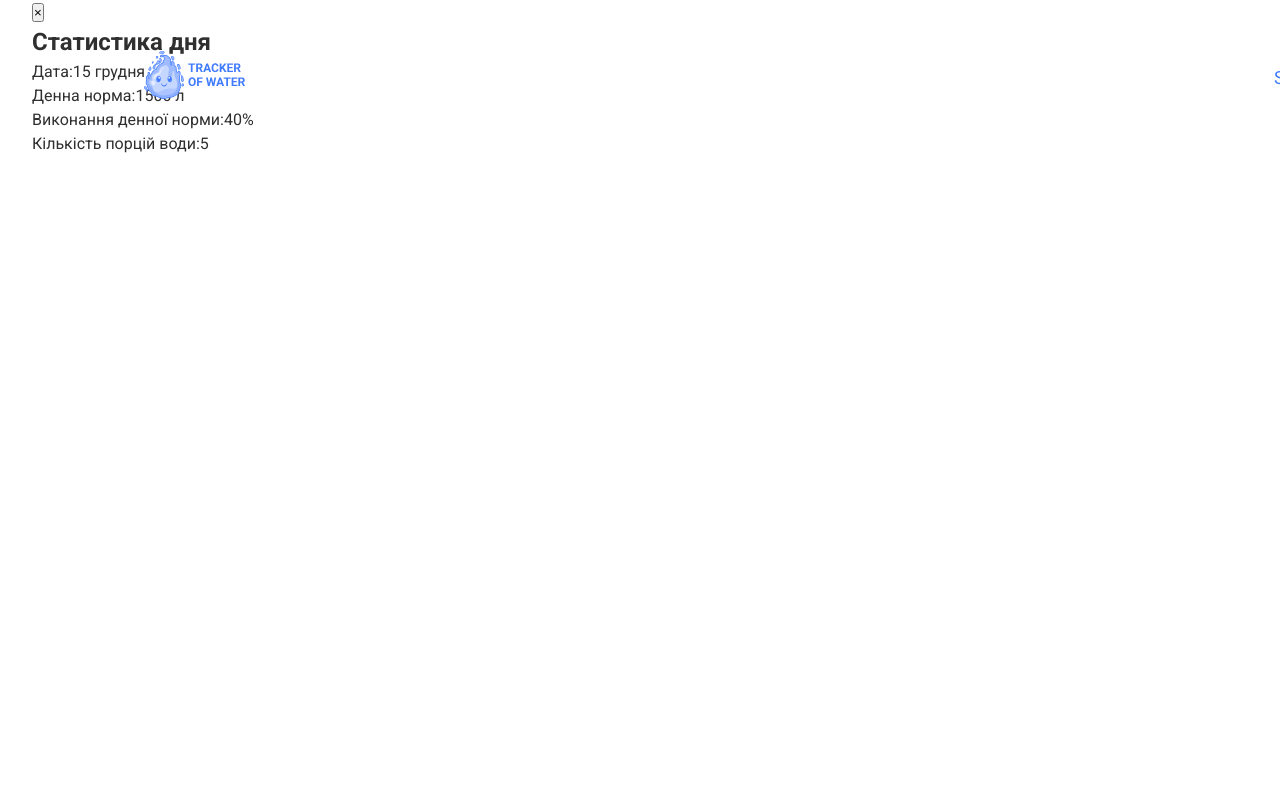
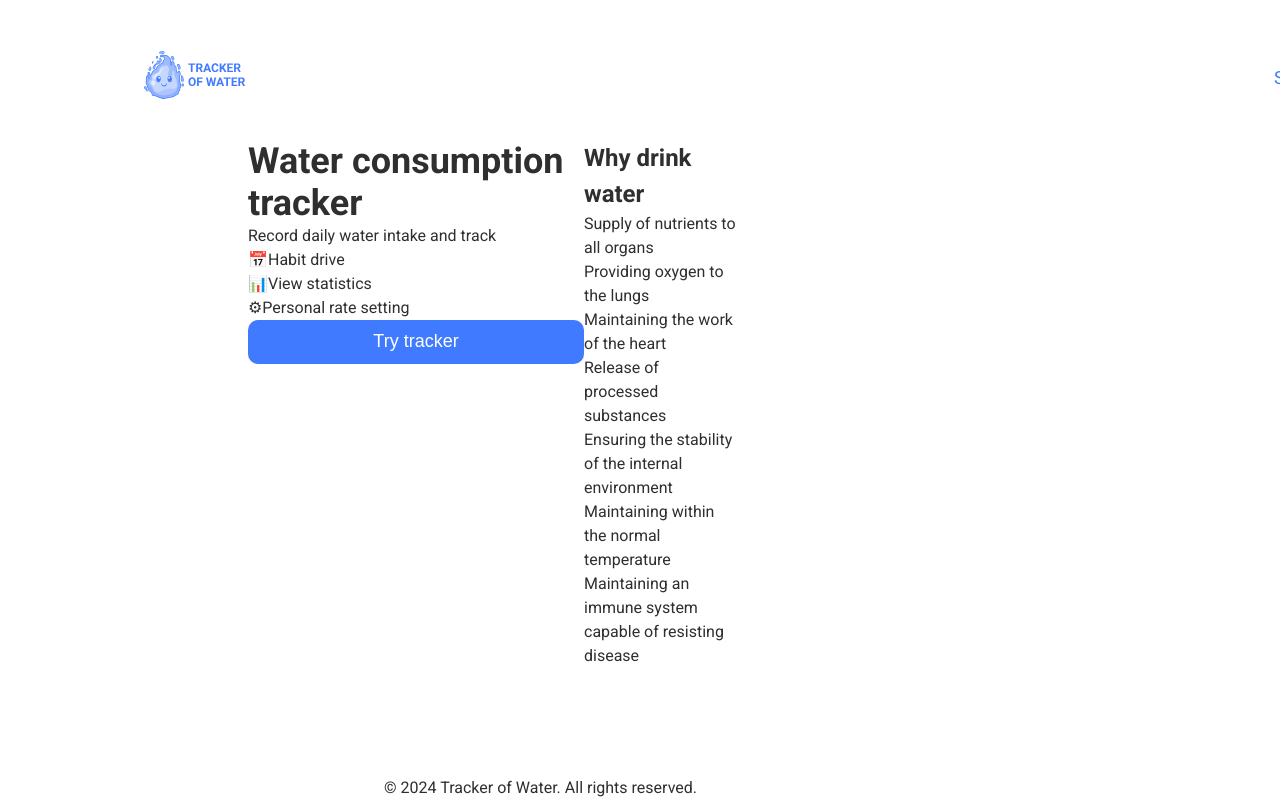
Before and after one commit to yana-kozlova/WaterTracker-front, a React (Vite) app: page / in a window 1280 px wide. Built offline with nearby package versions, Linux system fonts and the light colour scheme.

Commit message:
Update App.jsx
add index for welcome page

```diff
--- a/src/components/App/App.jsx
+++ b/src/components/App/App.jsx
@@ -6,6 +6,10 @@ import { delayImport } from "../../utils/delayImport"
 
 
 // імпорти з затримкою
+
+const WelcomePage = lazy(() =>
+  delayImport(() => import("../../pages/WelcomePage/WelcomePage.jsx"))
+);
 const MainPage = lazy(() =>
   delayImport(() => import("../../pages/MainPage/MainPage.jsx"))
 );
@@ -18,9 +22,7 @@ const SignupPage = lazy(() =>
 const NotFoundPage = lazy(() =>
   delayImport(() => import("../../pages/NotFoundPage.jsx"))
 );
-const WelcomePage = lazy(() =>
-  delayImport(() => import("../../pages/WelcomePage/WelcomePage.jsx"))
-);
+
 
 // const MainPage = lazy(() => import("../../pages/MainPage/MainPage.jsx"));
 // const SigninPage = lazy(() => import("../../pages/SigninPage/SigninPage.jsx"));
@@ -35,7 +37,7 @@ export default function App() {
       <Suspense fallback={<DripLoader />}>
         <Routes>
           <Route path="/" element={<Layout />} />
-          <Route path="/welcome" element={<WelcomePage />} />
+          <Route index element={<WelcomePage />} />
           <Route path="/home" element={<MainPage />} />
           <Route path="/signup" element={<SignupPage />} />
           <Route path="/signin" element={<SigninPage />} />
```
